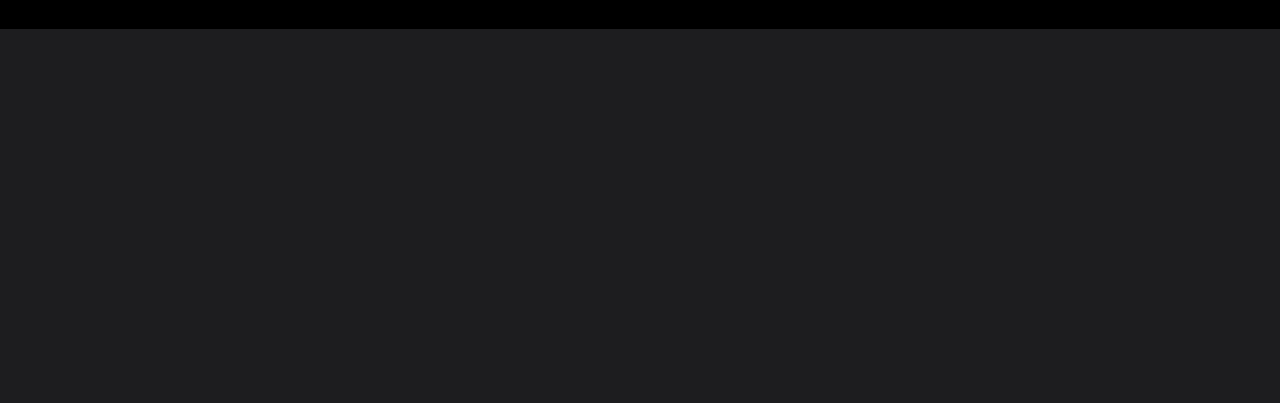
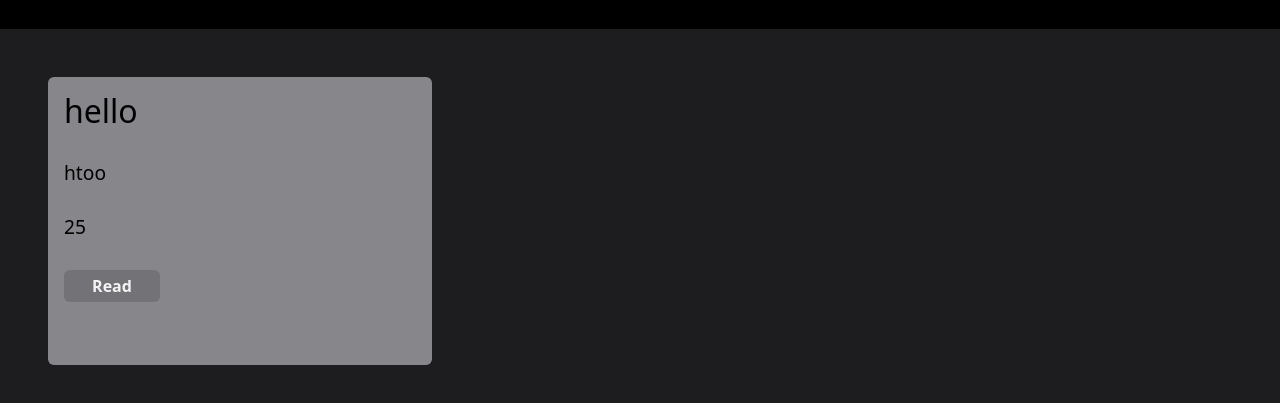
Before and after one commit to htoo-aung/odin-library, a website: page index.html in a window 1280 px wide. Shown: the part 75-478 px from the top of the page. Drawn offline with nearby package versions, Linux system fonts and the light colour scheme.

Commit message:
implemented createCard function

```diff
--- a/index.html
+++ b/index.html
@@ -6,7 +6,7 @@
     <meta name="viewport" content="width=device-width, initial-scale=1">
     <link href="styles.css" rel="stylesheet">
     <link href="node_modules/modern-normalize/modern-normalize.css" rel="stylesheet">
-    <script src="index.js"></script>
+    <script src="index.js" defer></script>
   </head>
   <body>
     <div class="wrapper">
--- a/index.js
+++ b/index.js
@@ -6,10 +6,10 @@ const myLibrary = [];
 class Book {
   /**
    * Creates a new Book instance.
-   * @param {string} title - Title of the book
-   * @param {string} author - Author of the book
-   * @param {number} pages - The number of pages in the book
-   * @param {boolean} read - The read status of the book
+   * @param {String} title - Title of the book
+   * @param {String} author - Author of the book
+   * @param {Number} pages - The number of pages in the book
+   * @param {Boolean} read - The read status of the book
    */
   constructor(title, author, pages) {
     this.title = title;
@@ -34,13 +34,28 @@ function addBookToLibrary(book) {
   myLibrary.push(book);
 }
 
-function createCard() {
-  // create a div make a card and add the proper elements to them
-  // div class card > title, author, page, read button
+/**
+ * Creates a card container to hold all the data of the Book object in p elements.
+ * @param {String} title - Title of the Book object
+ * @param {String} author - Author of the Book object
+ * @param {Number} pages - Author of the Book object
+ * @returns A div with elements holding book data as a children; a card
+ */
+function createCard(title, author, pages) {
   const newCard = document.createElement('div');
-  const cardTitle = document.createElement('p');
-  const cardAuthor = document.createElement('p');
-  const cardPages = document.createElement('p');
-  const readButton = document.createElement('button');
+  newCard.classList.add('card');
 
+  newCard.innerHTML =
+  `
+    <p class="book-title">${title}</p>
+    <p class="book-author">${author}</p>
+    <p class="book-pages">${pages}</p>
+    <button class="book-read-btn">Read</button>
+  `;
+
+  return newCard;
 }
+
+const test = document.getElementById('main');
+const card = createCard("hello", "htoo", 25);
+test.appendChild(card);
--- a/styles.css
+++ b/styles.css
@@ -125,6 +125,26 @@ body {
   font-size: 1.2rem;
 }
 
+.book-read-btn {
+  color: #F4F4F4;
+  width: 6rem;
+  height: 2rem;
+  font-weight: 600;
+  font-family: inherit;
+  background-color: #727277;
+  border-radius: 6px;
+  border: none;
+  margin: 16px;
+}
+
+.book-read-btn:hover {
+  background-color: #9A9A9F;
+}
+
+.book-read-btn:active {
+  background-color: #727277;
+}
+
 .modal-show {
   display: flex;
   flex-direction: column;
```
